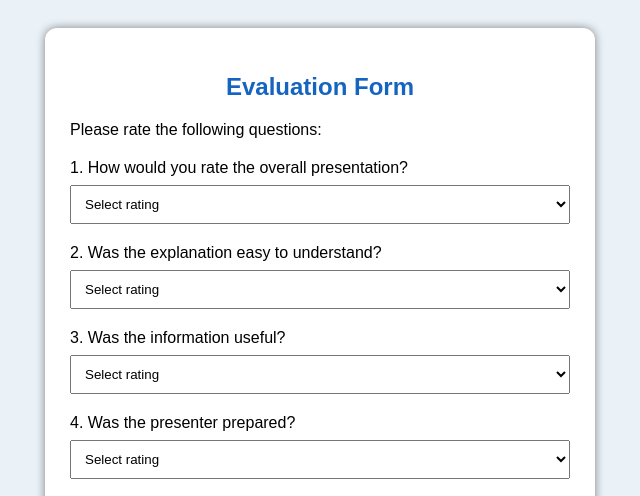
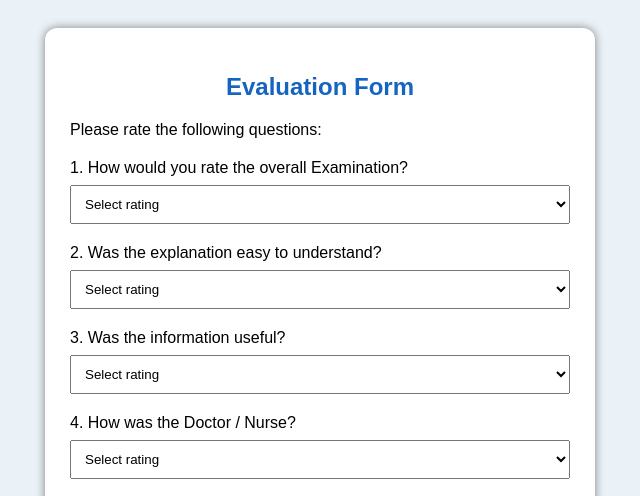
Before and after one commit to User23-b/rating-and-feedback, a plain HTML site: page index.html in a window 1280 px wide. Shown: the top 496 px of the page, 320-960 px from the left. Drawn offline with Linux system fonts and the light colour scheme.

Commit message:
Update form questions for evaluation

```diff
--- a/index.html
+++ b/index.html
@@ -16,7 +16,7 @@
     <form id="evaluationForm">
 
         <div class="question">
-            1. How would you rate the overall presentation?
+            1. How would you rate the overall Examination?
             <select required>
                 <option value="">Select rating</option>
                 <option>Excellent</option>
@@ -49,7 +49,7 @@
         </div>
 
         <div class="question">
-            4. Was the presenter prepared?
+            4. How was the Doctor / Nurse?
             <select required>
                 <option value="">Select rating</option>
                 <option>Excellent</option>
```
